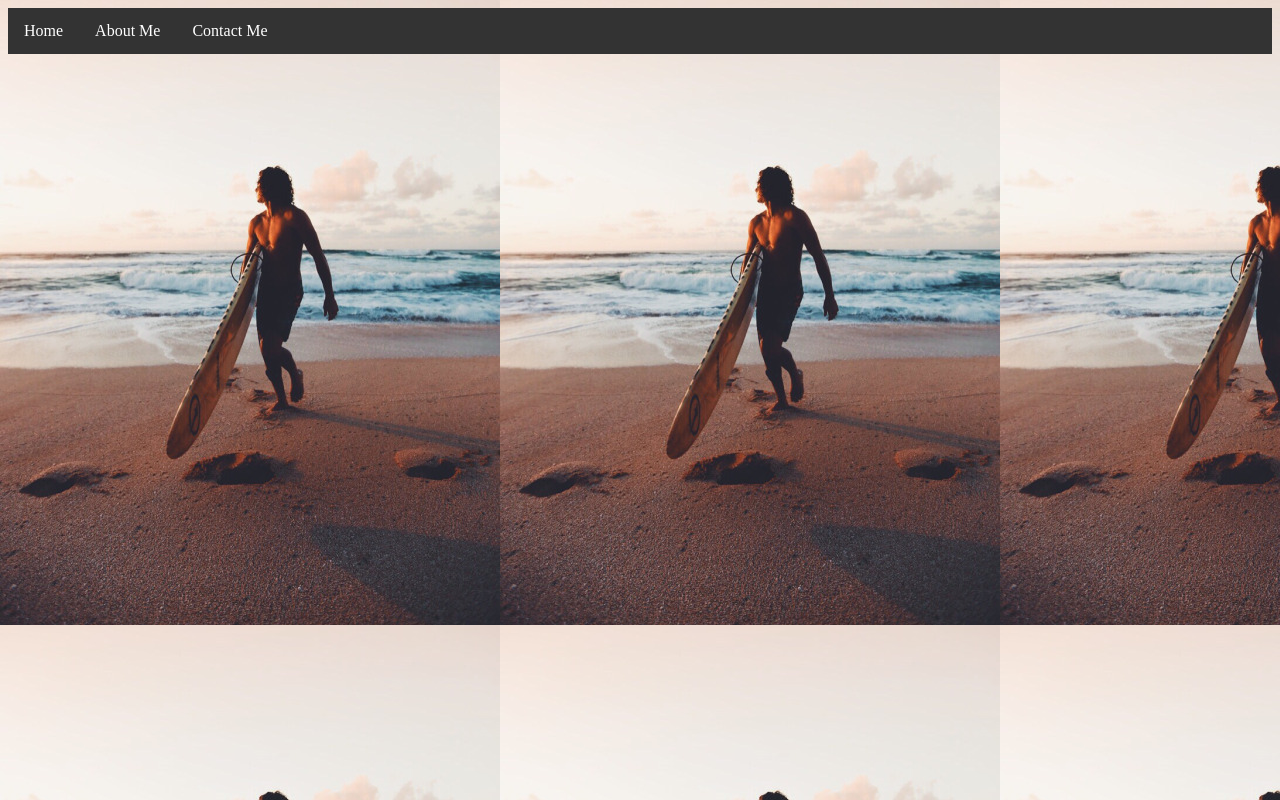
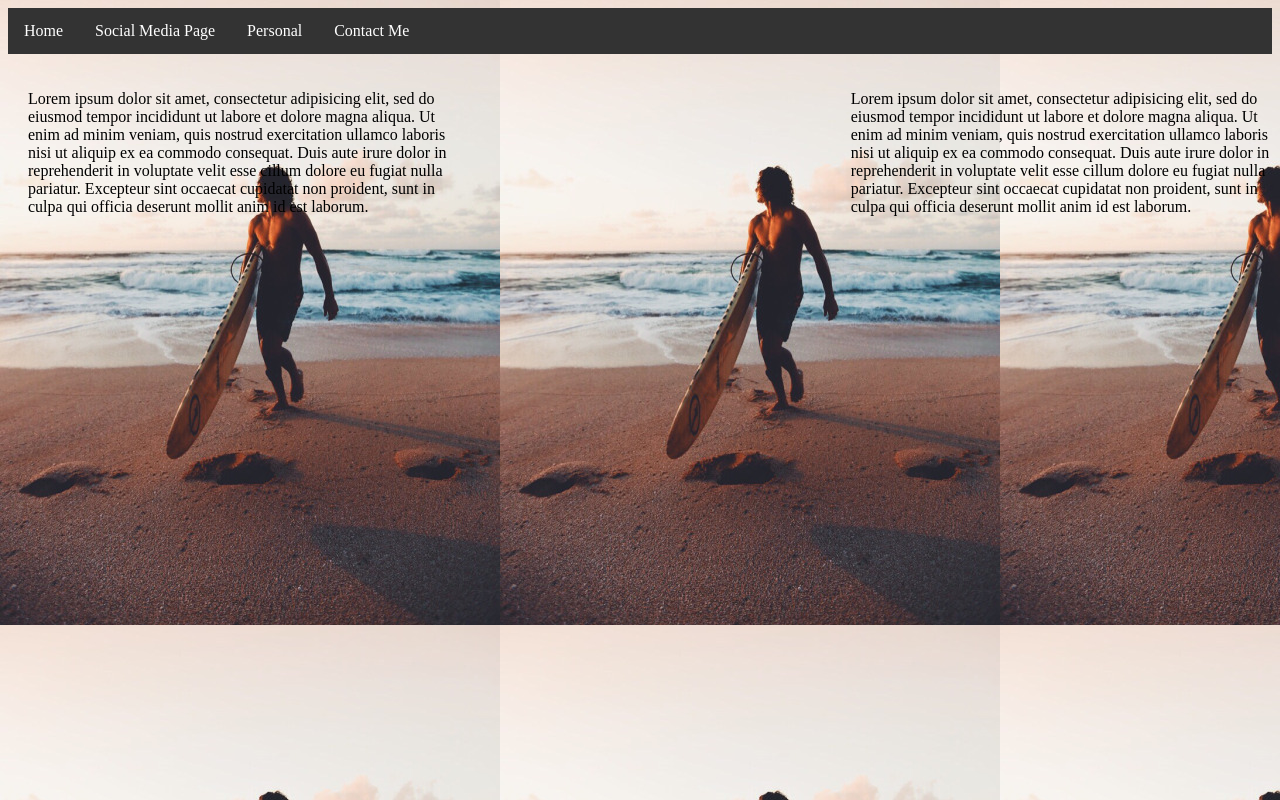
Before and after one commit to IoFlemming/IoFlemming.github.io, a plain HTML site: page HomePage.html in a window 1280 px wide. Drawn offline with Linux system fonts and the light colour scheme.

Commit message:
Completed Version of Personal Webpage

```diff
--- a/HomePage.css
+++ b/HomePage.css
@@ -5,11 +5,9 @@ ul {
 overflow: hidden;
 background-color: #333;
 }
-
 li {
 float: left;
 }
-
 li a {
 display: block;
 color: white;
@@ -17,15 +15,23 @@ li a {
 padding: 14px 16px;
 text-decoration: none;
 }
-
 a:hover:not(.active) {
 background-color: #111;
-
 }
-
 .active {
 background-color:#333;
 }
- body{
+body {
 background-image: url(life.jpg);
 }
+[class*='col-1-1'] {
+float: right;
+}
+.col-1-1 {
+width: 33.33%;
+padding: 20px 0 20px 20px;
+}
+.col-1-2 {
+width: 33.33%;
+padding: 20px 0px 20px 20px;
+}
--- a/HomePage.html
+++ b/HomePage.html
@@ -8,11 +8,44 @@
 <body>
 <nav>
 <ul>
-    <li><a class="active" href="#HomePage.html">Home</a></li>
-    <li><a href="AboutMe">About Me</a></li>
-    <li><a href="mailto:folicreppy1@gmail.com?Subject=YouAreAwesome">Contact Me</a></li>
-
+<li>
+<a class="active" href="#HomePage.html">Home</a>
+</li>
+<li>
+<a href="aboutme.html">Social Media Page</a>
+</li>
+<li>
+<a href="https://github.com/IoFlemming/Work_Directory" target="_blank">Personal</a>
+</li>
+<li>
+<a href="mailto:folicreppy1@gmail.com?Subject=YouAreAwesome" target="_blank">Contact Me</a>
+</li>
 </ul>
 </nav>
+<div class="grid">
+<div class="col-1-1">
+<p>
+Lorem ipsum dolor sit amet, consectetur adipisicing elit,
+sed do eiusmod tempor incididunt ut labore et dolore magna
+aliqua. Ut enim ad minim veniam, quis nostrud exercitation
+ullamco laboris nisi ut aliquip ex ea commodo consequat.
+Duis aute irure dolor in reprehenderit in voluptate velit
+esse cillum dolore eu fugiat nulla pariatur. Excepteur sint
+occaecat cupidatat non proident, sunt in culpa qui officia
+deserunt mollit anim id est laborum.
+</p>
+</div>
+<div class="col-1-2">
+<p>
+Lorem ipsum dolor sit amet, consectetur adipisicing elit,
+sed do eiusmod tempor incididunt ut labore et dolore magna
+aliqua. Ut enim ad minim veniam, quis nostrud exercitation
+ullamco laboris nisi ut aliquip ex ea commodo consequat.
+Duis aute irure dolor in reprehenderit in voluptate velit
+esse cillum dolore eu fugiat nulla pariatur. Excepteur sint
+occaecat cupidatat non proident, sunt in culpa qui officia
+deserunt mollit anim id est laborum.
+</p>
+</div>
 </body>
 </html>
--- a/PersonalWebpage.css
+++ b/PersonalWebpage.css
@@ -1,4 +1,3 @@
-
 body{
 background-image:url(jay2.jpg);
 background-repeat: no-repeat;
@@ -13,7 +12,7 @@ text-align:center;
 padding: 460px;
 color: black;
 }
-a{
+a {
 text-decoration:none;
 color: black;
 }
--- a/aboutme.css
+++ b/aboutme.css
@@ -1,11 +1,3 @@
-body{
-  background-image: url(aboutme.jpg);
-  height:100vh;
-  background-size: contain;
-  background-repeat: no-repeat;
-  float: left;
-  overflow: hidden;
+body {
+background-color: black;
 }
-p{
-display: list-item;
-}
```
Also changed, not shown: aboutme.html (+8 -22 lines), index.html (+0 -2 lines), aboutme.jpg (deleted). Lines whose indentation alone changed are shown as unchanged.
